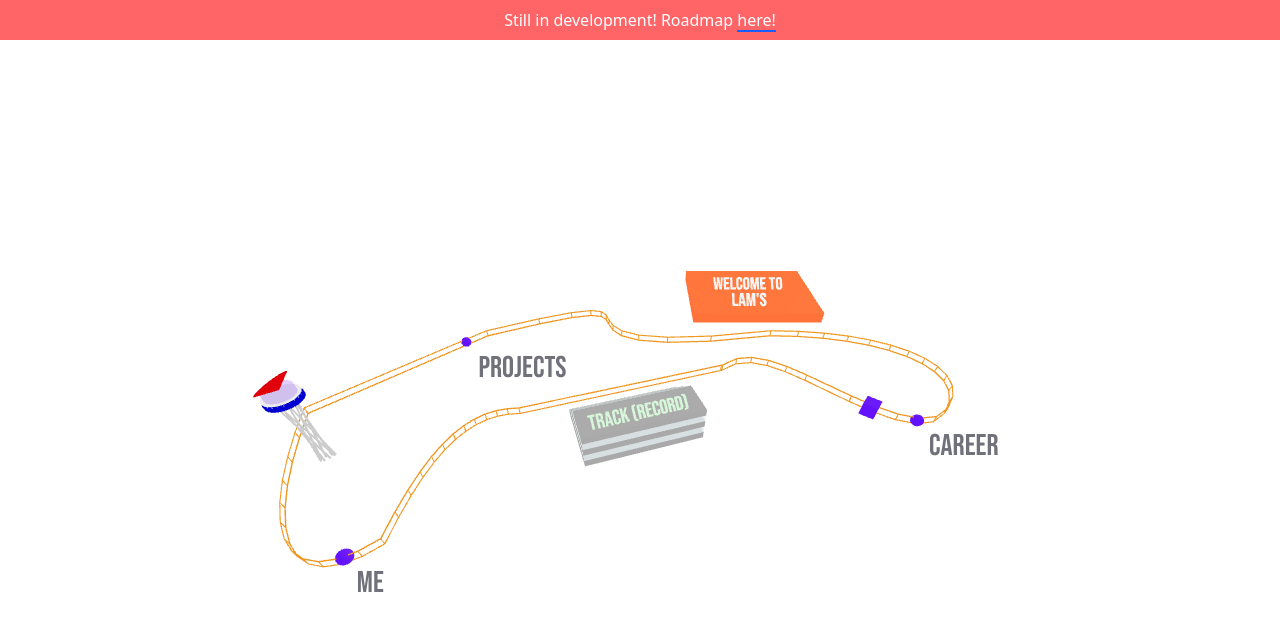
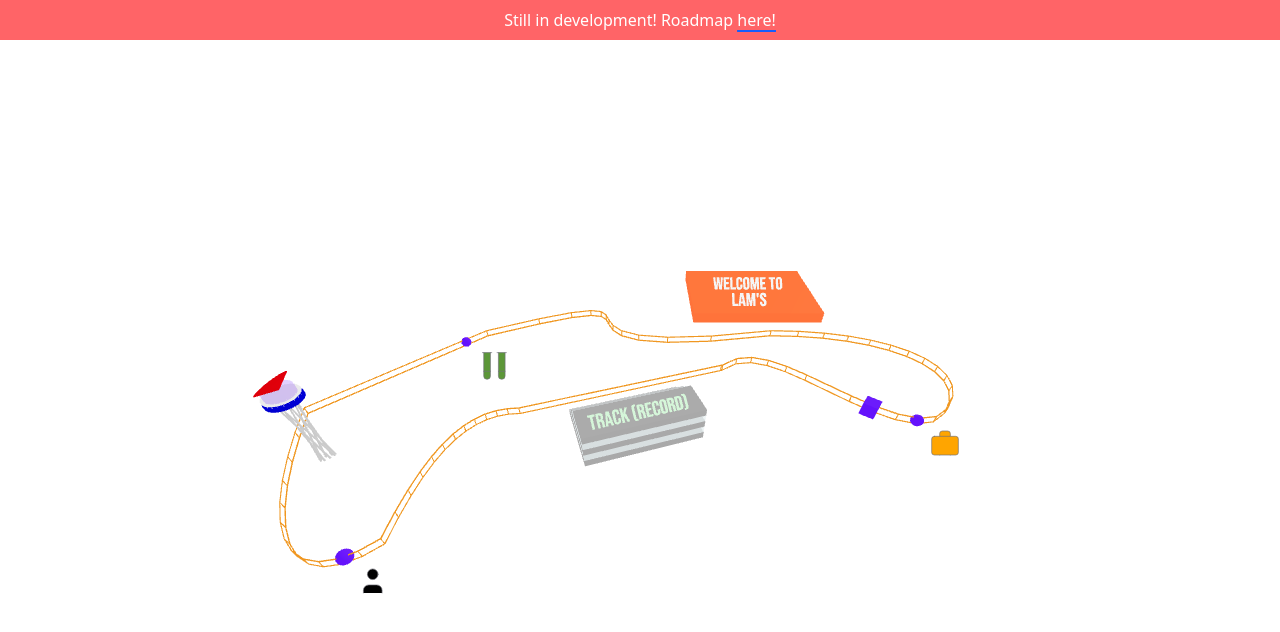
Before and after one commit to lamnguynn/personal-site, a React (Vite) app: page / in a window 1280 px wide. Shown: the top 632 px of the page. Built offline with nearby package versions, Linux system fonts and the light colour scheme.

Commit message:
feat: Change words to icon for points

```diff
--- a/src/components/RaceCircuitMap/Figure.tsx
+++ b/src/components/RaceCircuitMap/Figure.tsx
@@ -1,4 +1,5 @@
 import { useLoader } from '@react-three/fiber';
+import { Briefcase, TestTubes, User } from 'lucide-react';
 import { useContext, useMemo } from 'react';
 import * as THREE from 'three';
 import { SVGLoader } from 'three/examples/jsm/Addons.js';
@@ -6,7 +7,7 @@ import { SVGLoader } from 'three/examples/jsm/Addons.js';
 import racetrack from '@/assets/racetrack.svg';
 import { COLORS, LABEL_Z_COORDINATE } from '@/constants/RaceCircuitConstants';
 import { HomeContext } from '@/context/HomeContext';
-import type { Vector3 } from '@/types/RaceCircuitType';
+import type { PointDataType, Vector3 } from '@/types/RaceCircuitType';
 import { getContent } from '@/util';
 
 import Car from './Car';
@@ -20,18 +21,22 @@ interface Props {
 }
 
 export default function Figure({ svgPath = racetrack }: Props) {
-  const pointsData: { label: string; coordinate: Vector3 }[] = [
+  const iconSize: number = 32;
+  const pointsData: PointDataType = [
     {
       label: 'Career',
       coordinate: [190, -21, LABEL_Z_COORDINATE], // Career
+      icon: <Briefcase size={iconSize} fill="orange" strokeWidth={0.5} />,
     },
     {
       label: 'Projects',
       coordinate: [-149, 75, LABEL_Z_COORDINATE], // Projects
+      icon: <TestTubes size={iconSize} fill="#5c9738" strokeWidth={0.5} />,
     },
     {
       label: 'Me',
       coordinate: [-150, -120, LABEL_Z_COORDINATE], // Me
+      icon: <User size={iconSize} fill="black" strokeWidth={0.5} />,
     },
   ];
 
--- a/src/components/RaceCircuitMap/Points.tsx
+++ b/src/components/RaceCircuitMap/Points.tsx
@@ -1,13 +1,10 @@
 import { Html } from '@react-three/drei';
 
 import { COLORS } from '@/constants/RaceCircuitConstants';
-import type { Vector3 } from '@/types/RaceCircuitType';
+import type { PointDataType, Vector3 } from '@/types/RaceCircuitType';
 
 interface Props {
-  pointsData: {
-    label: string;
-    coordinate: Vector3;
-  }[];
+  pointsData: PointDataType;
   onPointClick: (label: string, coordinate: Vector3) => void;
 }
 
@@ -31,7 +28,7 @@ export default function Points({ pointsData, onPointClick }: Props) {
               onClick={() => handlePointClick(point.label, point.coordinate)}
               className="font-bebas-neue mt-2 ml-3 cursor-pointer text-xl text-zinc-500 sm:text-2xl md:text-3xl"
             >
-              {point.label}
+              {point.icon}
             </p>
           </Html>
         </mesh>
```
Also changed, not shown: src/types/RaceCircuitType.ts (+6 -1 lines).
